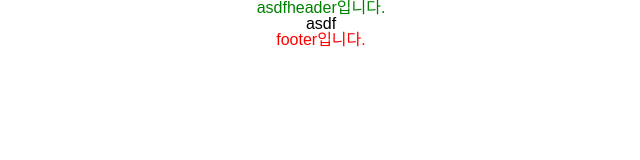
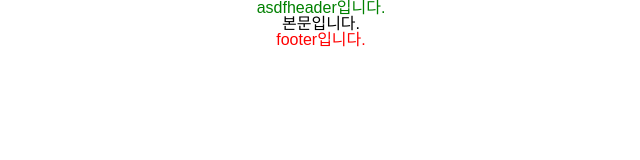
Before and after one commit to jhoonyeel/poompoom-web, a React (Create React App) app: page / in a window 1280 px wide. Shown: the top 160 px of the page, without its empty margins (319-959 px from the left). Built offline with nearby package versions, Linux system fonts and the light colour scheme.

Commit message:
fix: 본문 내용 수정

```diff
--- a/src/App.js
+++ b/src/App.js
@@ -9,7 +9,7 @@ function App() {
     <ThemeProvider theme={basicTheme}>
       <S.AppContainer>
         <Header />
-        <div>asdf</div>
+        <div>본문입니다.</div>
         <Footer />
       </S.AppContainer>
     </ThemeProvider>
```
